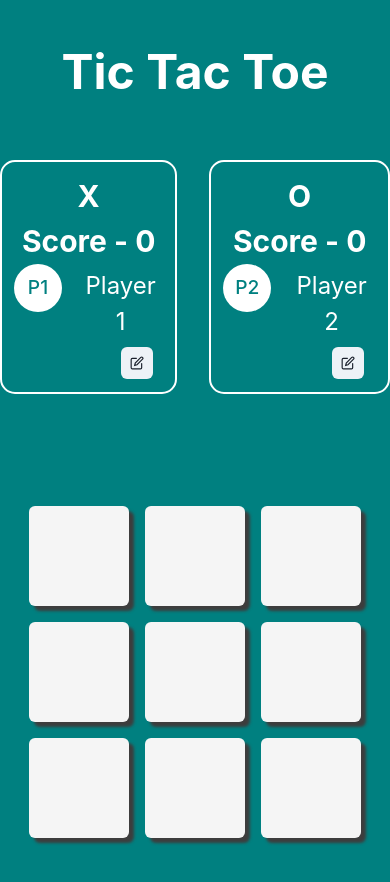
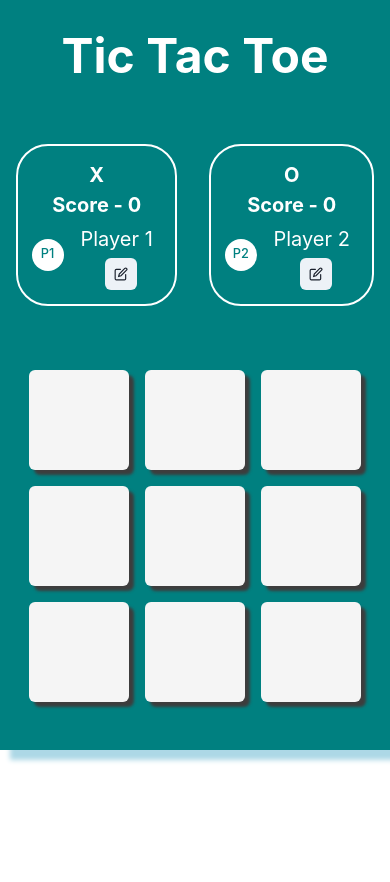
Before and after one commit to dedsecrattle/Tic-Tac-Toe, a React (Vite) app: page / in a window 390 px wide. Shown: the top 882 px of the page. After the commit the page ends 844 px from the top, so only its background shows below. Built offline with nearby package versions, Linux system fonts and the light colour scheme.

Commit message:
Fixed Sizing

```diff
--- a/src/App.jsx
+++ b/src/App.jsx
@@ -64,13 +64,13 @@ function App() {
         justifyContent="center"
         width={isSmallScreen ? "100%" : "50%"}
         margin="auto"
-        height={isSmallScreen ? "100%" : ""}
-        marginTop={isSmallScreen ? "0" : "6rem"}
+        minHeight={isSmallScreen ? "100%" : ""}
+        marginTop={isSmallScreen ? "0" : "4.5rem"}
         borderRadius={isSmallScreen ? "0" : "20px"}
         boxShadow="10px 10px 5px lightblue"
         gap="3rem"
       >
-        <Heading textAlign="center" paddingTop="3rem" color="white" size="3xl">
+        <Heading textAlign="center" paddingTop="2rem" color="white" size="3xl">
           Tic Tac Toe
         </Heading>
         <Flex
@@ -79,6 +79,7 @@ function App() {
           gap={isSmallScreen ? "2rem" : "5rem"}
           alignContent="center"
           paddingY="1rem"
+          paddingX="1rem"
         >
           <Player name={data.players[0]} symbol="X" />
           <Player name={data.players[1]} symbol="O" />
--- a/src/components/GameBoard.jsx
+++ b/src/components/GameBoard.jsx
@@ -48,7 +48,7 @@ export default function GameBoard() {
       justifyContent="center"
       gap="4"
       direction="column"
-      paddingY="3rem"
+      paddingBottom="3rem"
     >
       {gameBoard.map((row, rowIdx) => (
         <Flex gap="4" key={rowIdx} justifyContent="center">
--- a/src/components/Player.jsx
+++ b/src/components/Player.jsx
@@ -10,6 +10,7 @@ import {
   Box,
   Avatar,
   Flex,
+  useMediaQuery,
 } from "@chakra-ui/react";
 
 import { CheckIcon, CloseIcon, EditIcon } from "@chakra-ui/icons";
@@ -18,6 +19,7 @@ import { PlayerContext } from "../store/player-context";
 import { useContext } from "react";
 
 const Player = ({ symbol }) => {
+  const [isSmallScreen] = useMediaQuery("(max-width: 950px)");
   const { players, scores, updateX, updateO, onClose } =
     useContext(PlayerContext);
 
@@ -37,7 +39,7 @@ const Player = ({ symbol }) => {
     ) : (
       <IconButton
         size="sm"
-        marginLeft="2rem"
+        marginLeft={isSmallScreen ? "0.5rem" : "2rem"}
         icon={<EditIcon />}
         {...getEditButtonProps()}
       />
@@ -47,21 +49,34 @@ const Player = ({ symbol }) => {
   return (
     <Box
       border="solid 2px white"
-      padding="0.75rem"
-      borderRadius="15px"
+      padding={isSmallScreen ? "0.85rem" : "1.5rem"}
+      borderRadius="2rem"
       textAlign="center"
     >
-      <Text fontSize="3xl" fontWeight="bold" color="white">
+      <Text
+        fontSize={isSmallScreen ? "xl" : "3xl"}
+        fontWeight="bold"
+        color="white"
+      >
         {symbol}
       </Text>
-      <Text fontSize="3xl" fontWeight="bold" color="white">
+      <Text
+        fontSize={isSmallScreen ? "xl" : "3xl"}
+        fontWeight="bold"
+        color="white"
+      >
         {`Score - ${symbol === "X" ? scores[0] : scores[1]}`}
       </Text>
-      <Flex gap="1rem">
+      <Flex
+        gap={isSmallScreen ? "0.5rem" : "1rem"}
+        justifyContent="center"
+        align="center"
+      >
         <Avatar
           name={symbol === "X" ? players[0] : players[1]}
           color="teal"
           bgColor="white"
+          size={isSmallScreen ? "sm" : "md"}
         />
         <Editable
           textAlign="center"
@@ -72,7 +87,7 @@ const Player = ({ symbol }) => {
           onSubmit={(newValue) => {
             onClose();
           }}
-          fontSize="2xl"
+          fontSize={isSmallScreen ? "xl" : "2xl"}
           color="white"
           isPreviewFocusable={false}
         >
```
